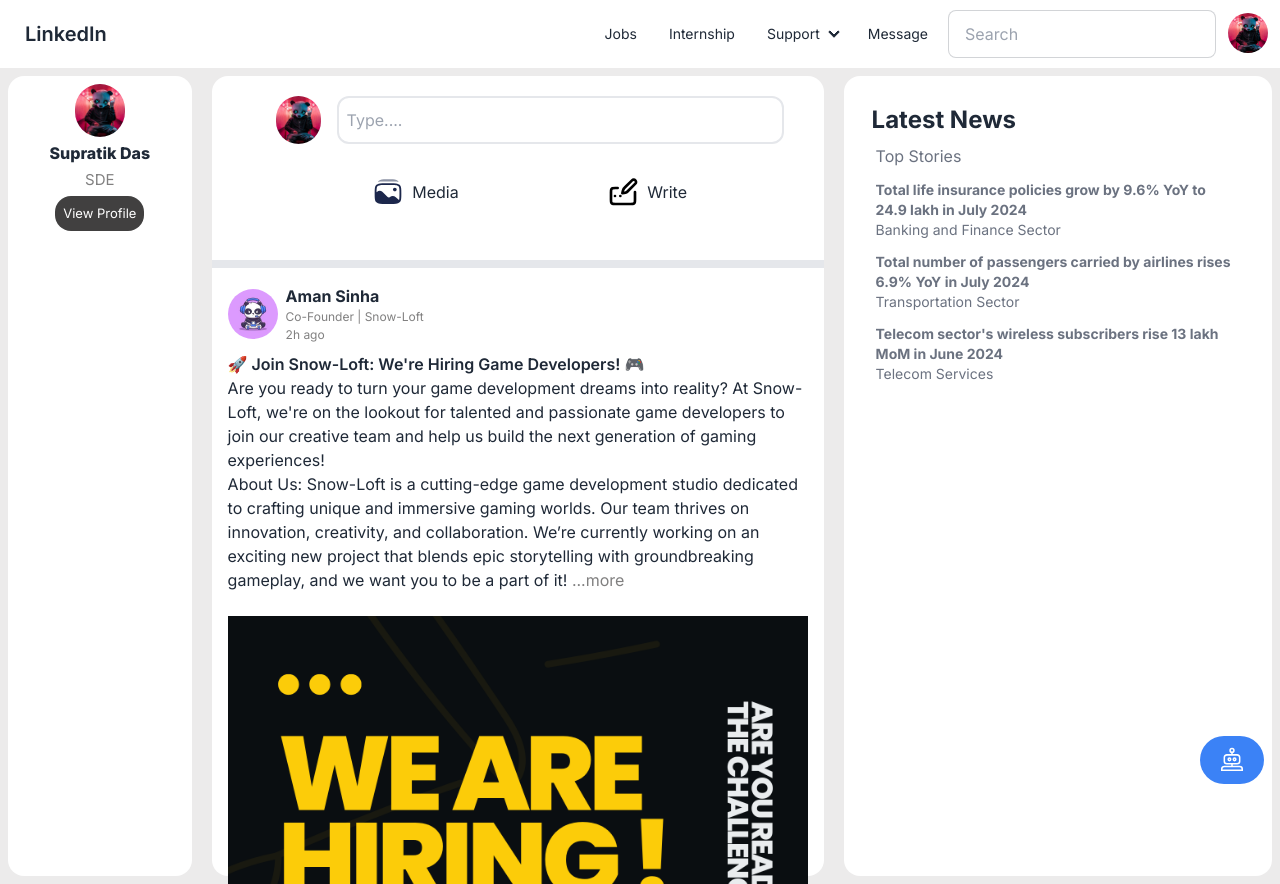
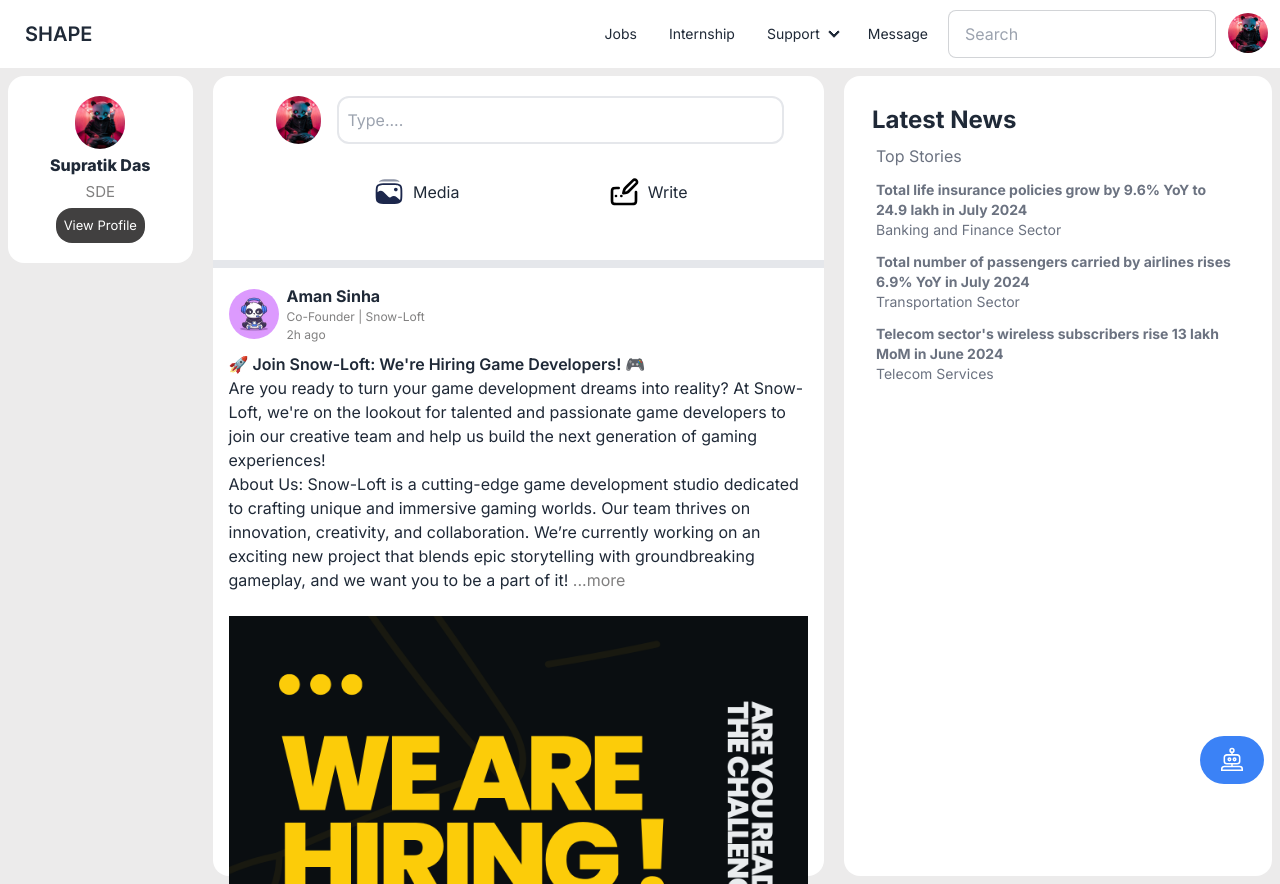
Before and after one commit to acroop/LinkedInClone, a Next.js app in the folder client/: page / in a window 1280 px wide. Built offline with nearby package versions, Linux system fonts and the light colour scheme.

Commit message:
changed name and fixed bugs

```diff
--- a/client/src/app/components/Feed.tsx
+++ b/client/src/app/components/Feed.tsx
@@ -8,7 +8,7 @@
   return (
     <>
       <div className='flex bg-[#ecebeb] gap-1 overflow-x-hidden '>
-        <div className='hidden bg-white m-2  lg:block  h-screen w-[15%] rounded-2xl'>
+        <div className='hidden bg-white m-2  lg:block  h-fit p-3 w-[15%] rounded-2xl'>
           <LeftFeed />
         </div>
         <div className='h-screen bg-white m-2  w-full lg:w-1/2 rounded-2xl'>
--- a/client/src/app/components/MainFeed.tsx
+++ b/client/src/app/components/MainFeed.tsx
@@ -43,7 +43,7 @@
         <p>Are you ready to turn your game development dreams into reality? At Snow-Loft, we're on the lookout for talented and passionate game developers to join our creative team and help us build the next generation of gaming experiences!
 <br />
 About Us: Snow-Loft is a cutting-edge game development studio dedicated to crafting unique and immersive gaming worlds. Our team thrives on innovation, creativity, and collaboration. We’re currently working on an exciting new project that blends epic storytelling with groundbreaking gameplay, and we want you to be a part of it!
-<p className='inline text-[#818080]'> ...more</p>
+<span className='inline text-[#818080]'> ...more</span>
 </p>
 <br />
 <img src="./hiring.png" className='w-fit' alt="" />
--- a/client/src/app/components/NavbarComp.tsx
+++ b/client/src/app/components/NavbarComp.tsx
@@ -4,7 +4,7 @@
     return (
         <div className="navbar bg-base-100 ">
             <div className="flex-1">
-                <a className="btn btn-ghost text-xl">LinkedIn</a>
+                <a className="btn btn-ghost text-xl">SHAPE</a>
             </div>
             <div className="navbar-center hidden lg:flex">
                 <ul className="menu menu-horizontal px-1">
```
